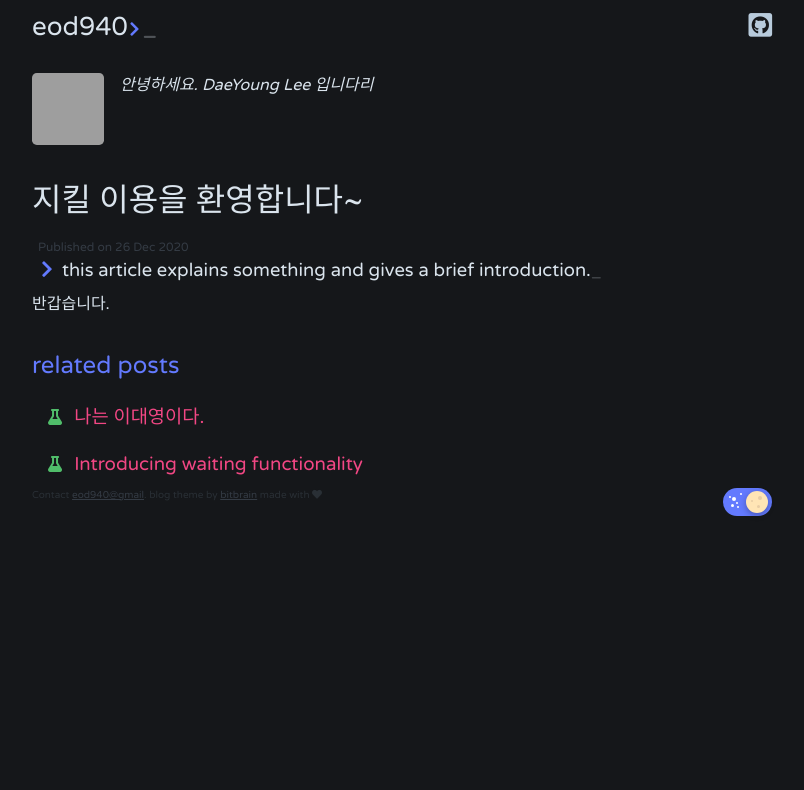
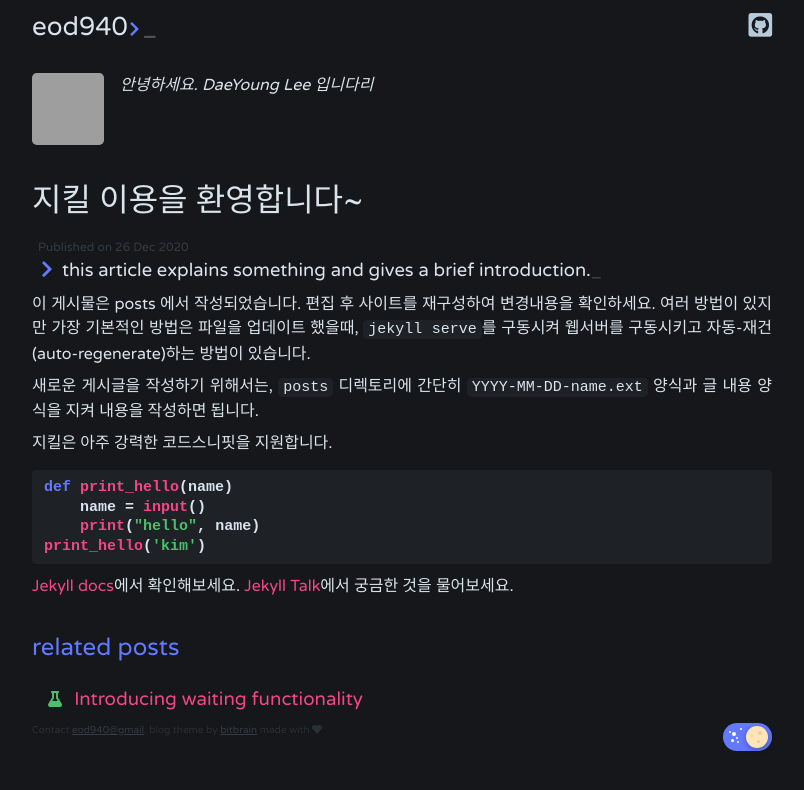
Before and after one commit to eod940/eod940.github.io, a Jekyll site: the page built from _posts/2020-12-26-post.md, in a window 1280 px wide. Shown: the top 790 px of the page, without its empty margins (238-1042 px from the left). Built offline with Jekyll 4.4.1, drawn with Linux system fonts in a browser that asks for light colours; grey boxes are pictures that could not be loaded.

Commit message:
post test 0

```diff
--- a/_posts/2020-12-26-post.md
+++ b/_posts/2020-12-26-post.md
@@ -5,4 +5,24 @@ description: this article explains something and gives a brief introduction.
 tags: 자기소개
 ---
 
-반갑습니다.
+이 게시물은 posts 에서 작성되었습니다. 편집 후 사이트를 재구성하여 변경내용을
+확인하세요. 여러 방법이 있지만 가장 기본적인 방법은 파일을 업데이트 했을때,  `jekyll serve`를 구동시켜 웹서버를 구동시키고 자동-재건(auto-regenerate)하는 방법이 있습니다.
+
+
+새로운 게시글을 작성하기 위해서는, `posts` 디렉토리에
+간단히 `YYYY-MM-DD-name.ext` 양식과 글 내용 양식을 지켜 내용을 작성하면 됩니다.
+
+지킬은 아주 강력한 코드스니핏을 지원합니다.
+
+{% highlight python %}
+def print_hello(name)
+    name = input()
+    print("hello", name)
+print_hello('kim')
+{% endhighlight %}
+
+[Jekyll docs][jekyll-docs]에서 확인해보세요.
+[Jekyll Talk][jekyll-talk]에서 궁금한 것을 물어보세요.
+
+[jekyll-docs]: https://jekyllrb.com/docs/home
+[jekyll-talk]: https://talk.jekyllrb.com/
```
Also changed, not shown: _posts/2020-12-26-post2.md (deleted, +0 -13 lines), 1 other file.
